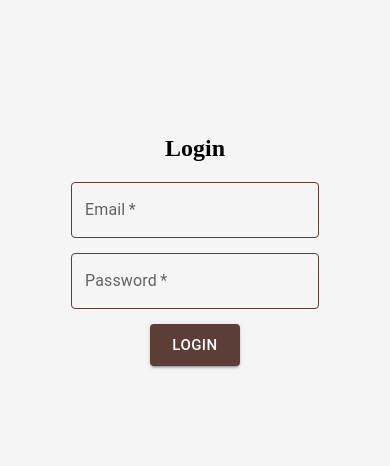
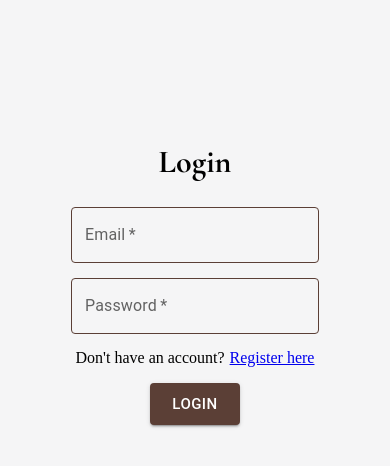
Before and after one commit to AngelosGR21/cromwell-react-app, a React (Create React App) app: page /login in a window 390 px wide. Shown: the top 466 px of the page. Built offline with nearby package versions, Linux system fonts and the light colour scheme.

Commit message:
making login page responsive

```diff
--- /dev/null
+++ b/src/pages/Login/Form/Form.css
@@ -0,0 +1,68 @@
+.login-form-container {
+    display: flex;
+    flex-direction: column;
+    justify-content: center;
+    align-items: center;
+    margin-top: 100px;
+}
+
+.login-form {
+    display: flex;
+    flex-direction: column;
+    justify-content: center;
+    align-items: center;
+    padding: 15px 0;
+}
+
+.login-header {
+    font-size: 32px;
+    font-family: 'Cormorant Garamond', serif;
+}
+
+.login-input-field,
+.login-invalid-field {
+    margin-bottom: 15px !important;
+}
+
+
+.login-input-field fieldset {
+    border-color: var(--primary) !important;
+}
+
+.login-invalid-field fieldset {
+    border-color: red !important;
+}
+
+.login-form-paragraph {
+    font-size: 16px;
+    margin-top: 0;
+}
+
+.login-register-link {
+    margin-bottom: 20px;
+    font-size: 16px;
+}
+
+.login-submit-button {
+    background-color: var(--primary) !important;
+}
+
+.login-register-link {
+    margin-left: 5px;
+}
+
+@media screen and (min-width: 900px) {
+
+    .login-header {
+        font-size: 40px;
+    }
+
+    .login-form-container {
+        width: 40vw;
+        margin-top: 0;
+    }
+
+    .login-form {
+        margin-top: -110px;
+    }
+}
--- a/src/pages/Login/Form/Form.jsx
+++ b/src/pages/Login/Form/Form.jsx
@@ -1,10 +1,13 @@
 import { useState } from "react"
 import { useNavigate } from "react-router-dom";
 import { TextField, Button } from "@mui/material"
+import { Link } from "react-router-dom";
 
 import { loginUser } from "../../../features/auth/authSlice";
 import { openSnack } from "../../../features/snackbar/snackbarSlice";
 import { useDispatch } from "react-redux";
+
+import "./Form.css"
 
 const Form = () => {
     const navigate = useNavigate();
@@ -30,7 +33,7 @@ const Form = () => {
     return (
         <section className="login-form-container">
             <form className="login-form" onSubmit={handleSubmit}>
-                <h2>Login</h2>
+                <h2 className="login-header">Login</h2>
                 <TextField
                     required
                     className={className}
@@ -48,6 +51,15 @@ const Form = () => {
                     error={error}
                     helperText={error ? "Invalid email or password" : ""}
                 />
+                <p className="login-form-paragraph">
+                    Don't have an account?
+                    <Link
+                        to="/register"
+                        className="login-register-link">
+                        Register here
+                    </Link>
+                </p>
+
                 <Button
                     className="login-submit-button"
                     variant="contained"
--- a/src/pages/Login/Login.css
+++ b/src/pages/Login/Login.css
@@ -1,33 +1,21 @@
-.login-form-container {
-    display: flex;
-    justify-content: center;
-    align-items: center;
-    margin-top: 100px;
+.login-image-container {
+    display: none;
+    width: 60vw;
+    height: 100vh;
 }
 
-.login-form {
+@media screen and (min-width: 900px) {
+    .login-container {
         display: flex;
-    flex-direction: column;
-    justify-content: center;
-    align-items: center;
-    padding: 15px 0;
+        overflow: hidden;
     }
 
-.login-input-field,
-.login-invalid-field {
-    margin-bottom: 15px !important;
+    .login-image-container {
+        display: block;
     }
 
-
-.login-input-field fieldset {
-    border-color: var(--primary) !important;
+    .login-image {
+        height: 100%;
+        object-fit: contain;
     }
-
-.login-invalid-field fieldset {
-    border-color: red !important;
 }
-
-
-.login-submit-button {
-    background-color: var(--primary) !important;
-}
--- a/src/pages/Login/Login.jsx
+++ b/src/pages/Login/Login.jsx
@@ -1,11 +1,17 @@
 import { useEffect } from "react"
+import useScreenSize from "../../hooks/useScreenSize"
 import { useNavigate } from "react-router-dom"
 import { useSelector } from "react-redux"
-import Form from "./Form/Form"
+
+import biggerScreenImage from "../../assets/house4.jpg"
+import smallerScreenImage from "../../assets/house3.jpg";
 
 import "./Login.css"
 
+import Form from "./Form/Form"
+
 const Login = () => {
+    const width = useScreenSize();
     const navigate = useNavigate();
 
     const { token } = useSelector((store) => store.auth);
@@ -15,11 +21,16 @@ const Login = () => {
     })
 
     return (
-        <>
-            <section>
+        <main className="login-container">
+            <Form />
+            <section className="login-image-container">
+                <img
+                    src={width >= 1120 ? biggerScreenImage : smallerScreenImage}
+                    className="login-image"
+                    alt="house"
+                />
             </section>
-            <Form />
-        </>
+        </main>
     )
 }
 
```
Lines whose indentation alone changed are shown as unchanged.
